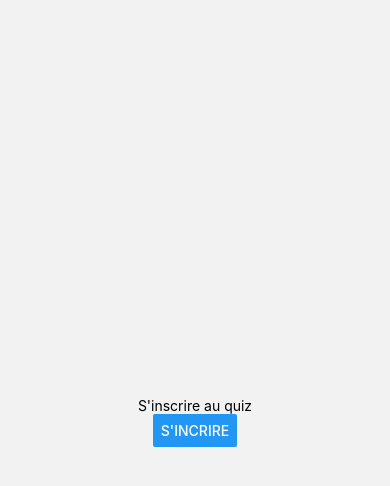
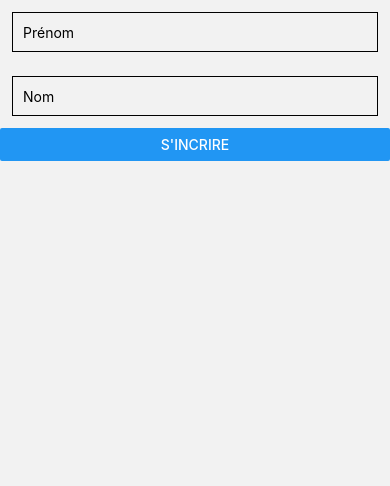
Before and after one commit to Jeremy-Cloarec/questionnaire-deezer, a React Native app: screen /Connection in a window 390 px wide. Shown: the top 486 px of the page. Built offline with nearby package versions, Linux system fonts and the light colour scheme.

Commit message:
input component

```diff
--- a/App.tsx
+++ b/App.tsx
@@ -5,6 +5,7 @@ import { StyleSheet } from 'react-native';
 import Connection from './screens/Connection';
 import Quiz from './screens/Quiz';
 import Begin from './screens/Begin';
+import { SafeAreaProvider } from 'react-native-safe-area-context';
 
 type RootStackParamList = {
   Quiz: undefined;
@@ -16,6 +17,7 @@ const Stack = createNativeStackNavigator<RootStackParamList>();
 
 export default function App() {
   return (
+    <SafeAreaProvider>
       <NavigationContainer>
         <Stack.Navigator>
           <Stack.Screen
@@ -35,6 +37,7 @@ export default function App() {
           />
         </Stack.Navigator>
       </NavigationContainer>
+    </SafeAreaProvider>
   );
 }
 
--- a/accueil.css
+++ b/accueil.css
@@ -4,7 +4,7 @@
         margin: 0;
         padding: 0;
         font-family: 'Roboto', sans-serif;
-        background-color: #000000;
+        background-color: black;
         color: #ffffff;
     }
 
@@ -101,10 +101,10 @@
         left: 18%;
     }
 
-    .conditions + p {
+    .conditions+p {
         position: relative;
         padding-left: 30px;
-      }
+    }
 
     /* Create a custom checkbox */
     .conditions+p::before {
--- a/accueil.html
+++ b/accueil.html
@@ -4,7 +4,7 @@
 <head>
     <meta charset="UTF-8">
     <title>Accueil</title>
-    <link rel="stylesheet" href="accueil.css">
+    <link rel="stylesheet" href="./accueil.css">
 </head>
 
 <body>
--- /dev/null
+++ b/components/Input.tsx
@@ -0,0 +1,25 @@
+import * as React from 'react';
+import { Text, View, Button, TextInput, SafeAreaView, StyleSheet } from 'react-native';
+
+const styles = StyleSheet.create({
+    input: {
+        height: 40,
+        margin: 12,
+        borderWidth: 1,
+        padding: 10,
+    },
+});
+
+type Props = {
+    text: string;
+    onChangeText: (text: string) => void;
+}
+export default function Input({ text, onChangeText }: Props) {
+    return (
+        <TextInput
+        style={styles.input}
+        onChangeText={onChangeText}
+        value={text}
+    />
+    );
+}
--- a/screens/Connection.tsx
+++ b/screens/Connection.tsx
@@ -1,9 +1,11 @@
 import * as React from 'react';
 import { useEffect, useState } from 'react';
-import { Text, View, Button } from 'react-native';
+import { Text, View, Button, TextInput, SafeAreaView, StyleSheet } from 'react-native';
 import { NativeStackScreenProps } from '@react-navigation/native-stack';
 import { useFocusEffect } from '@react-navigation/native';
+import { SafeAreaProvider, useSafeAreaInsets } from 'react-native-safe-area-context';
 import Loading from '../components/Loading';
+import Input from '../components/Input';
 
 type RootStackParamList = {
     Connection: undefined;
@@ -13,13 +15,18 @@ type RootStackParamList = {
 type Props = NativeStackScreenProps<RootStackParamList, 'Connection'>;
 
 export default function Connection({ navigation }: Props) {
+    const [name, onChangeName] = React.useState('Prénom');
+    const [surName, onChangesurName] = React.useState('Nom');
     const [showComponent, setShowComponent] = useState(true);
+
+    const insets = useSafeAreaInsets();
+
     useFocusEffect(
         React.useCallback(() => {
             setShowComponent(true);
             const timer = setTimeout(() => {
                 setShowComponent(false);
-            }, 3000);
+            }, 500);
 
             return () => clearTimeout(timer);
         }, [])
@@ -30,8 +37,12 @@ export default function Connection({ navigation }: Props) {
             {showComponent ? (
                 <Loading showComponent={showComponent} />
             ) : (
-                <View style={{ flex: 1, alignItems: 'center', justifyContent: 'center' }}>
-                    <Text>S'inscrire au quiz</Text>
+                <View style={{ paddingTop: insets.top }}>
+                    <Input text={name} onChangeText={onChangeName}/>
+
+                    <Input text={surName} onChangeText={onChangesurName}/>
+
+
                     <Button
                         title="S'incrire"
                         onPress={() => navigation.navigate('Begin')}
@@ -41,3 +52,27 @@ export default function Connection({ navigation }: Props) {
         </>
     );
 }
+/*
+<div class="logo">
+        <img src="./images/logo1.png" alt="logo deezer">
+    </div>
+
+    <div class="formulaire">
+        <form>
+            <div class="input-wrapper">
+                <input type="text" id="prenom" />
+                <label for="prenom">Prénom</label>
+            </div>
+            <div class="input-wrapper">
+                <input type="text" id="nom" />
+                <label for="nom">Nom</label>
+            </div>
+
+            <div class="checkbox">
+                <input type="checkbox" name="conditions" class="conditions" />
+                <p>J'accepte les conditions générales</p>
+            </div>
+            <input type="submit" value="Participer" />
+        </form>
+    </div>
+*/
```
Lines whose indentation alone changed are shown as unchanged.
